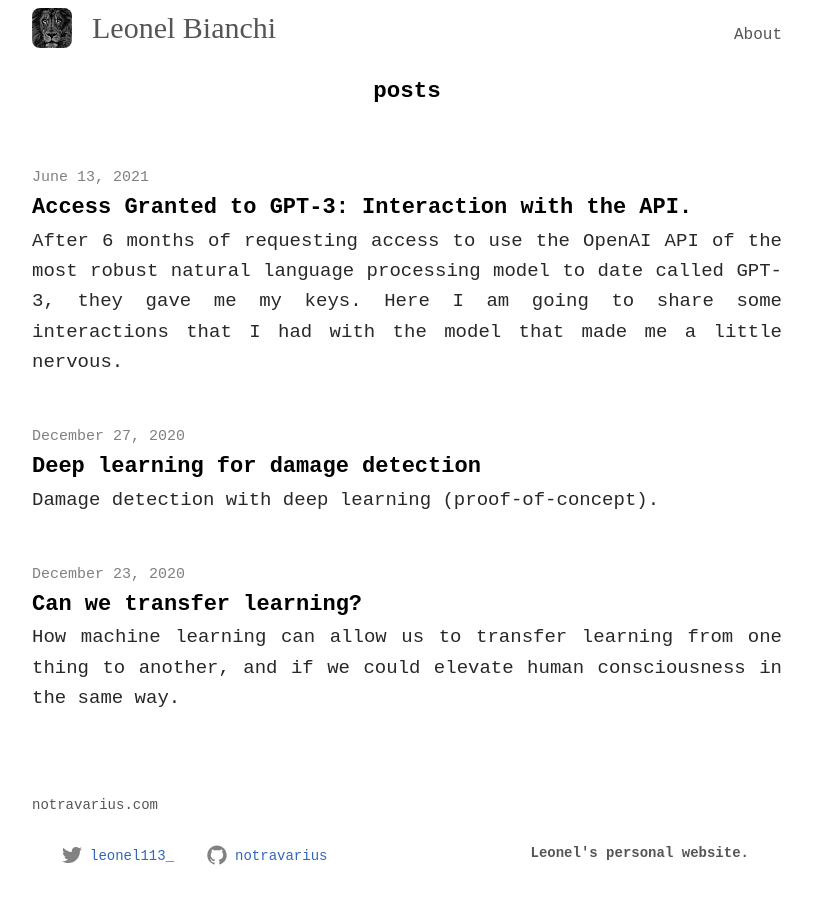
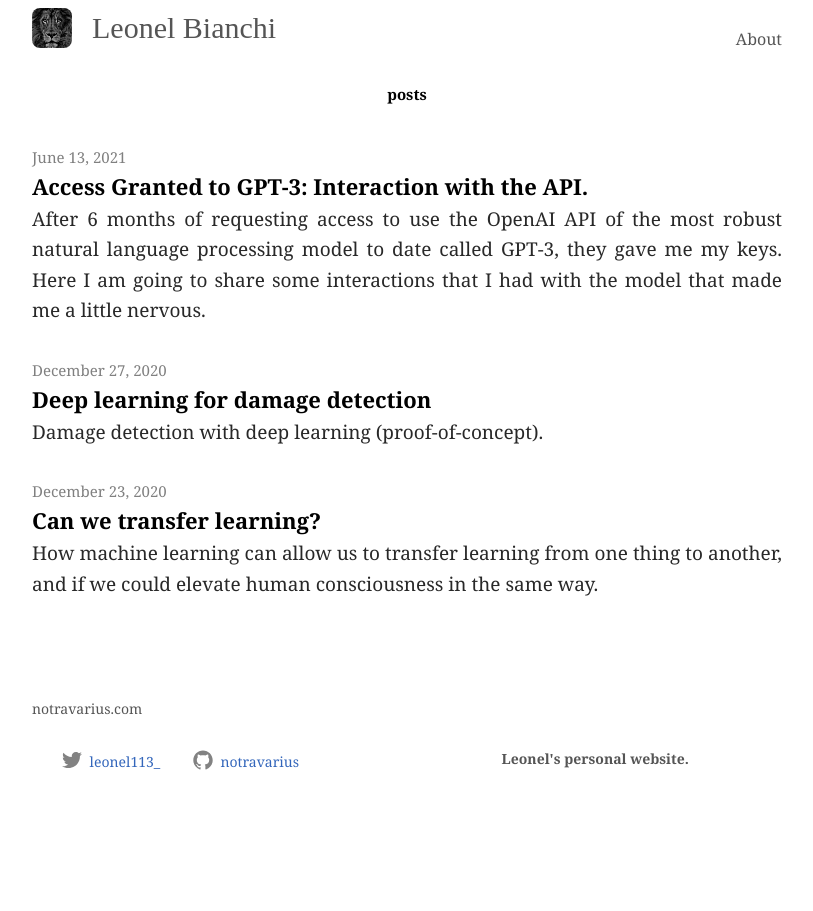
Before and after one commit to leonelBianchi/lebianchi.github.io, a Jekyll site: the page built from index.md, in a window 1280 px wide. Shown: the whole page, without its empty margins (233-1046 px from the left). Built offline with Jekyll 4.4.1, drawn with Linux system fonts in a browser that asks for light colours.

Commit message:
font-family

```diff
--- a/_layouts/default.html
+++ b/_layouts/default.html
@@ -6,11 +6,11 @@
     <title>Notravarius blog</title>
     <style>
         body{
-            font-family: NBInter,monospace;
+            font-family: Georgia,"Bitstream Charter",serif;
             margin-left: auto;
             margin-right: auto;
             max-width: 750px;
-            font-size: 5px;
+            font-size: 10px;
             background-color: white;
             color:#19232d;
         }
@@ -22,13 +22,13 @@
             font-size: 50px;
             color:black;
             display: block;
-            font-family: "Georgia", "Times New Roman", serif;
+            font-family: Georgia,"Bitstream Charter",serif;
         }
 
         .main{
-            font-size: 15px;
+            font-size: 10px;
             max-width: 750px;
-            font-family:NBInter,monospace;
+            font-family:Georgia,"Bitstream Charter",serif;
             font-weight: normal;
             line-height: 1.6;
             color: black;
```
